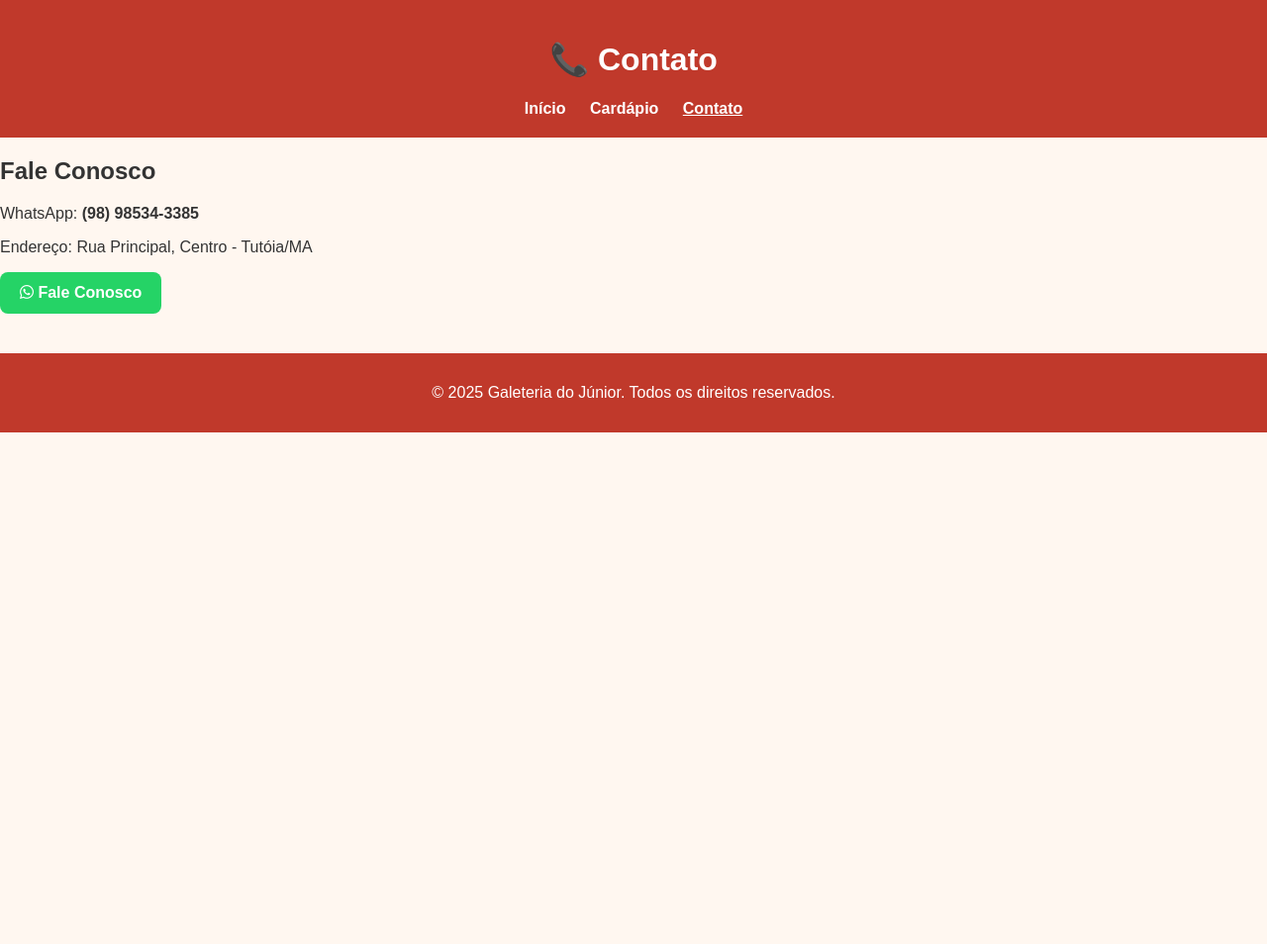
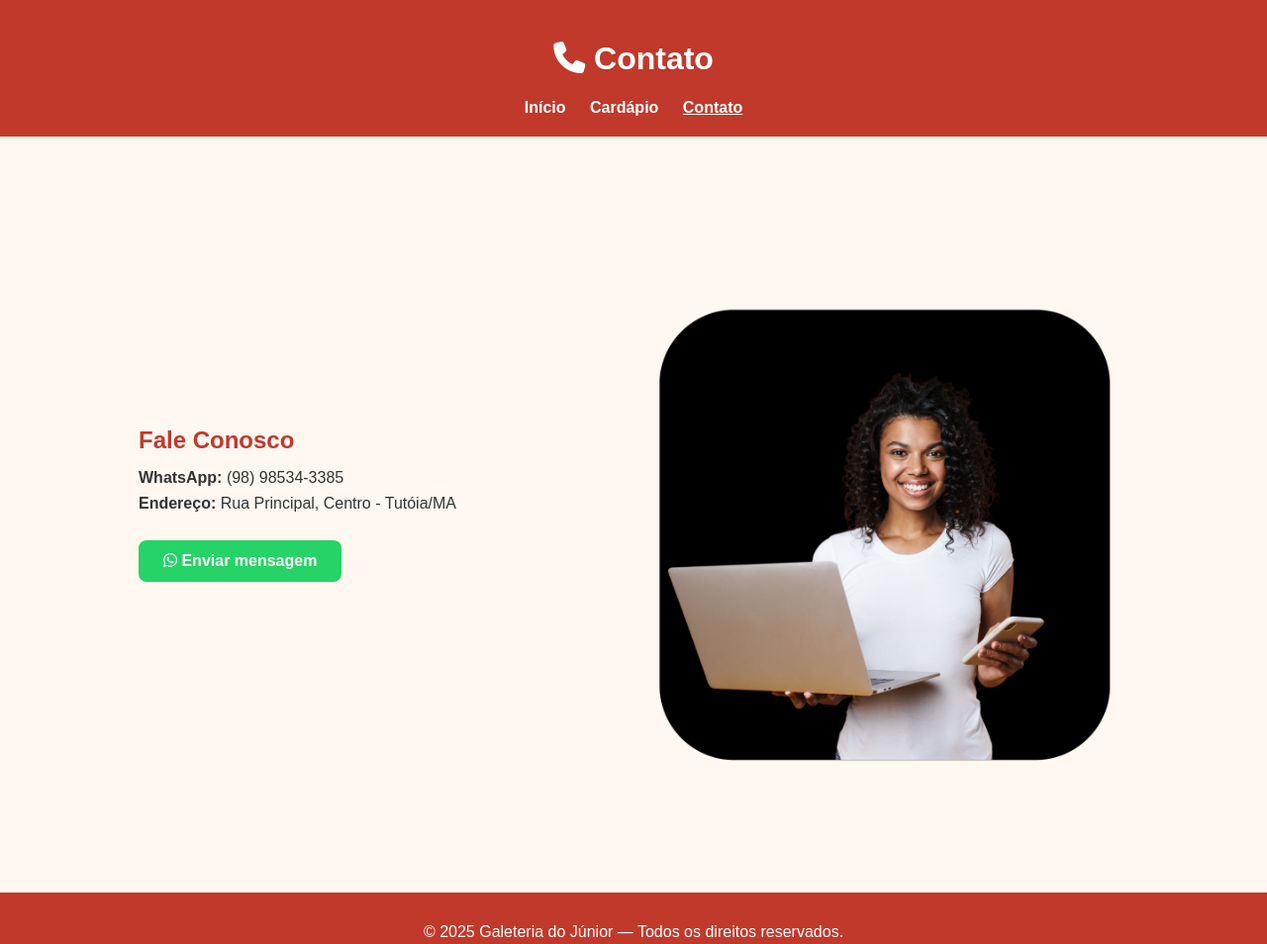
Before and after one commit to Andreoliver998/galeteria_site, a plain HTML site: page contato.html in a window 1280 px wide. Shown: the whole page at 99% size. Before the commit the page ends 800 px from the top, so only its background shows below. Drawn offline with Linux system fonts and the light colour scheme.

Commit message:
Atualização provisória

```diff
--- a/contato.html
+++ b/contato.html
@@ -10,7 +10,7 @@
 <body>
 
   <header>
-    <h1>📞 Contato</h1>
+    <h1><i class="fa-solid fa-phone"></i> Contato</h1>
     <nav>
       <a href="index.html">Início</a>
       <a href="menu.html">Cardápio</a>
@@ -18,19 +18,27 @@
     </nav>
   </header>
 
-  <main>
-    <h2>Fale Conosco</h2>
-    <p>WhatsApp: <strong>(98) 98534-3385</strong></p>
-    <p>Endereço: Rua Principal, Centro - Tutóia/MA</p>
+  <main class="contato-section">
+    <div class="contato-container">
+      <div class="contato-info">
+        <h2>Fale Conosco</h2>
+        <p><strong>WhatsApp:</strong> (98) 98534-3385</p>
+        <p><strong>Endereço:</strong> Rua Principal, Centro - Tutóia/MA</p>
 
-    <a href="https://api.whatsapp.com/send?phone=5598985343385&text=Olá!%20Gostaria%20de%20fazer%20um%20pedido."
-       target="_blank" class="whatsapp-btn">
-      <i class="fa-brands fa-whatsapp"></i> Fale Conosco
-    </a>
+        <a href="https://api.whatsapp.com/send?phone=5598985343385&text=Olá!%20Gostaria%20de%20fazer%20um%20pedido."
+           target="_blank" class="whatsapp-btn">
+          <i class="fa-brands fa-whatsapp"></i> Enviar mensagem
+        </a>
+      </div>
+
+      <div class="contato-imagem">
+        <img src="./img/img_contact.png" alt="Atendimento Galeteria do Júnior">
+      </div>
+    </div>
   </main>
 
   <footer>
-    <p>&copy; 2025 Galeteria do Júnior. Todos os direitos reservados.</p>
+    <p>&copy; 2025 Galeteria do Júnior — Todos os direitos reservados.</p>
   </footer>
 
 </body>
--- a/style.css
+++ b/style.css
@@ -65,11 +65,25 @@ text-align: center;
   background-color: #fff;
   border-radius: 10px;
   box-shadow: 0 4px 8px rgba(0, 0, 0, 0.1);
-  padding: 20px;
-  width: 220px;
+
+
   text-align: center;
+
+
+
 }
 
+
+
+.gae {
+    padding: 20px;
+  width: 220px;
+
+
+
+
+
+}
 .item h3 {
   margin-bottom: 10px;
   color: #c0392b;
@@ -83,6 +97,7 @@ text-align: center;
   border-radius: 6px;
   cursor: pointer;
   font-weight: bold;
+margin-bottom: 15px;
 }
 
 .item button:hover {
@@ -140,21 +155,86 @@ text-align: center;
   background-color: #1e8449;
 }
 
-/* === CONTATO === */
+/* === CONTATO (SEÇÃO PROFISSIONAL) === */
+.contato-section {
+  padding: 60px 20px;
+  background-color: #fff7f0;
+}
+
+.contato-container {
+  display: flex;
+  justify-content: space-between;
+  align-items: center;
+  flex-wrap: wrap;
+  max-width: 1000px;
+  margin: 0 auto;
+  gap: 40px;
+}
+
+.contato-info {
+  flex: 1;
+  min-width: 280px;
+}
+
+.contato-info h2 {
+  color: #c0392b;
+  margin-bottom: 15px;
+}
+
+.contato-info p {
+  margin: 8px 0;
+  font-size: 16px;
+}
+
+.contato-imagem {
+  flex: 1;
+  text-align: center;
+}
+
+.contato-imagem img {
+  max-width: 100%;
+  height: auto;
+  border-radius: 12px;
+}
+
+/* === BOTÃO WHATSAPP === */
 .whatsapp-btn {
   background-color: #25d366;
   color: white;
-  padding: 12px 20px;
+  padding: 12px 25px;
   border-radius: 8px;
   text-decoration: none;
   display: inline-block;
   font-weight: bold;
-  transition: 0.3s;
+  margin-top: 20px;
+  transition: background 0.3s, transform 0.3s;
 }
 
 .whatsapp-btn:hover {
   background-color: #1ebc57;
+  transform: scale(1.05);
 }
+
+/* === RESPONSIVIDADE === */
+@media (max-width: 768px) {
+  .contato-container {
+    flex-direction: column;
+    text-align: center;
+  }
+
+  .contato-info {
+    order: 2;
+  }
+
+  .contato-imagem {
+    order: 1;
+  }
+
+  .contato-imagem img {
+    width: 80%;
+  }
+}
+
 
 /* === RODAPÉ === */
 footer {
```
Also changed, not shown: menu.html (+1 -0 lines), img/img_contact.png (added), 1 other file.
